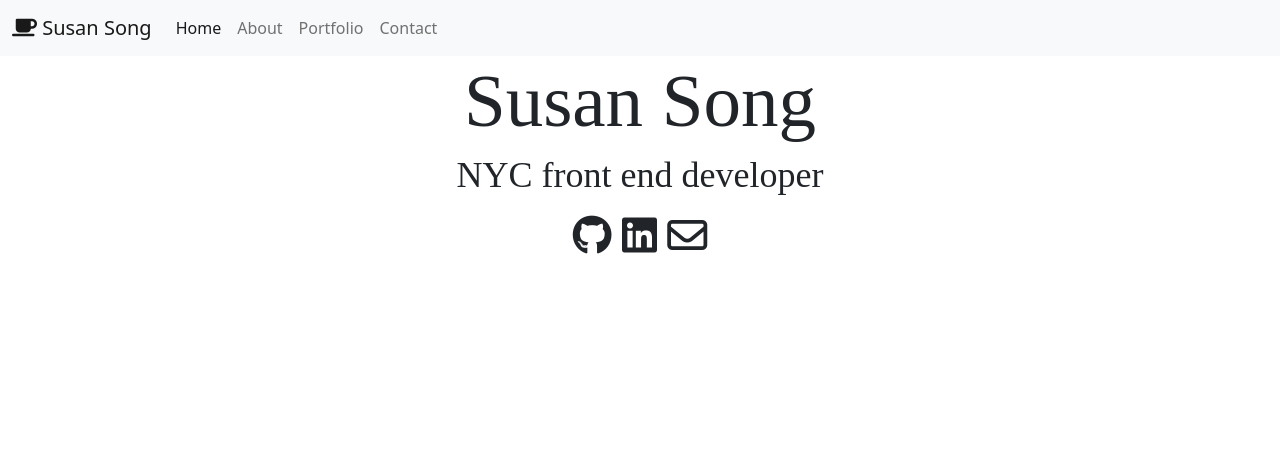
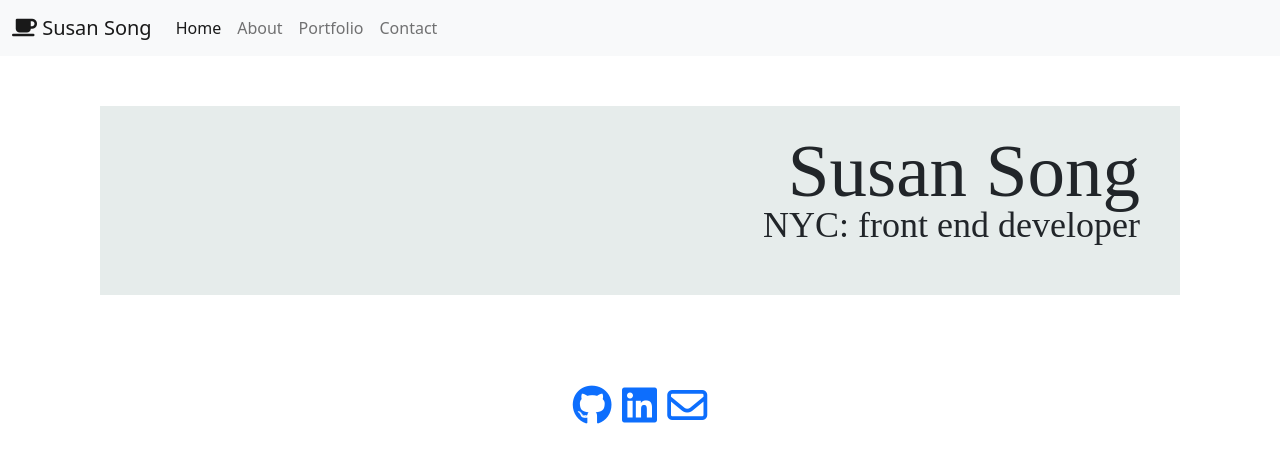
Before and after one commit to teckoni/Portfolio-Project, a plain HTML site: page index.html in a window 1280 px wide. Drawn offline with nearby package versions, Linux system fonts and the light colour scheme; a web font is replaced by a local one.

Commit message:
update hero CSS, add line height, update footer with links and update hero html

```diff
--- a/index.html
+++ b/index.html
@@ -73,12 +73,18 @@
     </nav>
     <div class="hero">
       <h1>Susan Song</h1>
-      <h2>NYC front end developer</h2>
+      <h2>NYC: front end developer</h2>
     </div>
     <footer>
-      <i class="fab fa-github"></i>
-      <i class="fab fa-linkedin"></i>
-      <i class="far fa-envelope"></i>
+      <a href="https://github.com/teckoni?tab=repositories" title="Github"
+        ><i class="fab fa-github"></i
+      ></a>
+      <a href="https://www.linkedin.com/in/susan-s-22489256/" title="LinkedIn"
+        ><i class="fab fa-linkedin"></i
+      ></a>
+      <a href="mailto:susansong90@gmail.com" title="Github"
+        ><i class="far fa-envelope"></i
+      ></a>
     </footer>
   </body>
 </html>
--- a/src/style.css
+++ b/src/style.css
@@ -1,4 +1,4 @@
-/* light green color D3DEDC
+/* light green color D3DEDC - change to #e6eceb
 pink color shading-color
 dark blue main color
 med blue second color
@@ -14,22 +14,26 @@ font-family: 'Unna', serif;*/
 }
 
 .hero {
-  text-align: center;
+  text-align: right;
+  font-family: var(--header-font-family);
+  margin: 50px 100px;
+  padding: 40px;
+  background: #e6eceb;
 }
 
 h1 {
   color: var(--main-text);
-  font-family: var(--header-font-family);
   font-size: 75px !important;
+  line-height: 50px !important;
 }
 
 h2 {
   color: var(--main-text);
-  font-family: var(--header-font-family);
   font-size: 36px !important;
 }
 
 footer {
   text-align: center;
   font-size: 40px;
+  margin: 80px 40px;
 }
```
